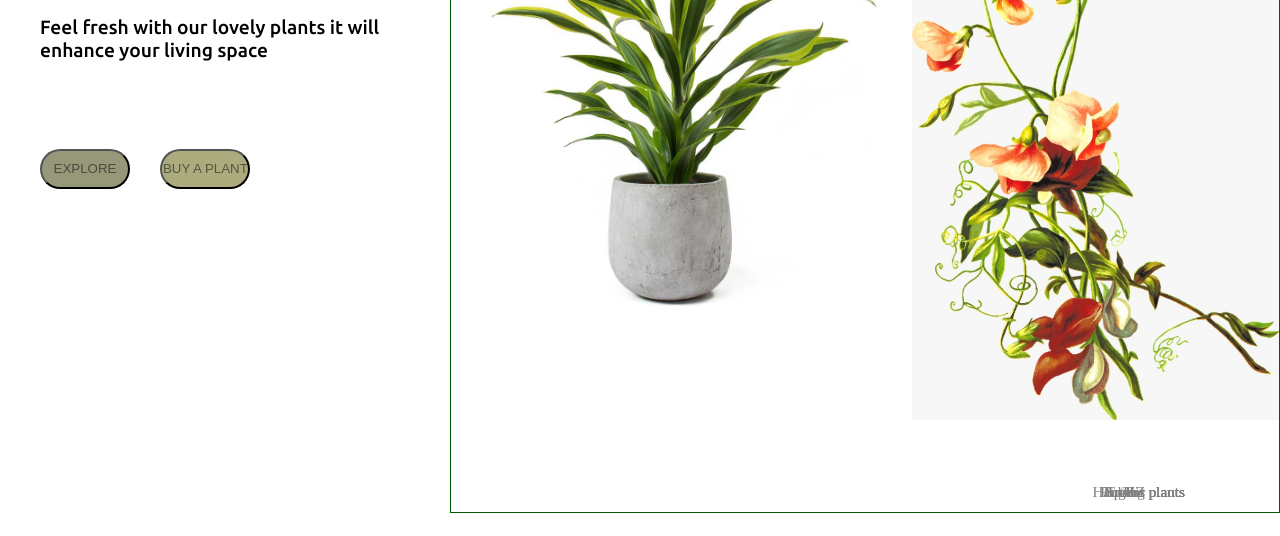
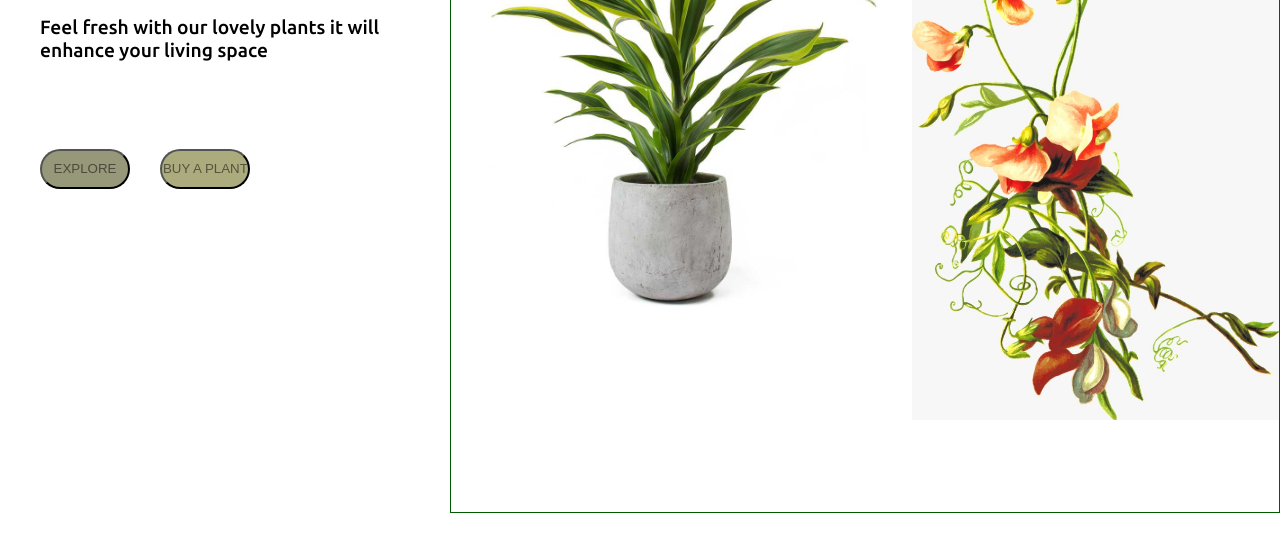
Before and after one commit to JJuggy/PLANT-SHOP, a plain HTML site: page index.html in a window 1280 px wide. Shown: the part 254-790 px from the top of the page. Drawn offline with Linux system fonts and the light colour scheme.

Commit message:
commented out the positioning of the Plant names

```diff
--- a/index.html
+++ b/index.html
@@ -48,16 +48,16 @@
        <div class="images-container">
 
            <div class="col-images">
-             <div class="the-first-image"> <a href="#"><img class="section-three-image " src="./images/013fadee-4c65-49c3-8435-909353663a2e.jpg" alt=""></a> <span class="the-plants-names">Trellis plants</span>  </div>
-             <div><a href="#"><img class="section-three-image" src="./images/03fc9e64-2a0f-457c-9318-f5fa8ee8d39a.jpg" alt=""></a> <span class="the-plants-names">Hanging plants</span> </a></div>
+             <div class="the-first-image"> <a href="#"><img class="section-three-image " src="./images/013fadee-4c65-49c3-8435-909353663a2e.jpg" alt=""></a> <span class="the-plants-names"></span>  </div>
+             <div><a href="#"><img class="section-three-image" src="./images/03fc9e64-2a0f-457c-9318-f5fa8ee8d39a.jpg" alt=""></a> <span class="the-plants-names"></span> </a></div>
           </div>
           <div class="col-images">
-            <div><a href="#"><img class="section-three-image"  src="./images/17d6442f-cd31-4f38-bcd2-56976063397a.jpg" alt=""></a> <span class="the-plants-names">Spider plants</span> </a></div>
-            <div><a href="#"><img class="section-three-image" src="./images/1df773e2-0831-404f-be07-2baee6bdc8cf.jpg" alt=""></a></a> <span class="the-plants-names">Pothos plants</span> </div>
+            <div><a href="#"><img class="section-three-image"  src="./images/17d6442f-cd31-4f38-bcd2-56976063397a.jpg" alt=""></a> <span class="the-plants-names"></span> </a></div>
+            <div><a href="#"><img class="section-three-image" src="./images/1df773e2-0831-404f-be07-2baee6bdc8cf.jpg" alt=""></a></a> <span class="the-plants-names"></span> </div>
           </div>
           <div class="col-images">
-            <div><a href="#"><img class="section-three-image" src="./images/03fc9e64-2a0f-457c-9318-f5fa8ee8d39a.jpg" alt=""></a></a> <span class="the-plants-names"> Rubber plants</span> </div>
-            <div><a href="#"><img class="section-three-image" src="./images/9f361ca8-c637-40aa-af99-db34d6e78ca9.jpg" alt=""></a></a> <span class="the-plants-names">ZZ plants</span> </div>
+            <div><a href="#"><img class="section-three-image" src="./images/03fc9e64-2a0f-457c-9318-f5fa8ee8d39a.jpg" alt=""></a></a> <span class="the-plants-names"> </span> </div>
+            <div><a href="#"><img class="section-three-image" src="./images/9f361ca8-c637-40aa-af99-db34d6e78ca9.jpg" alt=""></a></a> <span class="the-plants-names"></span> </div>
           </div>
       </div>
 
--- a/style.css
+++ b/style.css
@@ -225,7 +225,7 @@ color: black;
   height: 50%;
 
 }
-
+/*
 .the-plants-names{
   font-size: 0.95rem;
   color: grey;
@@ -236,6 +236,7 @@ color: black;
 .the-first-image img{
   position: relative;
 }
+*/
 
 @media only screen and (max-width: 900px) {
   header {
```
